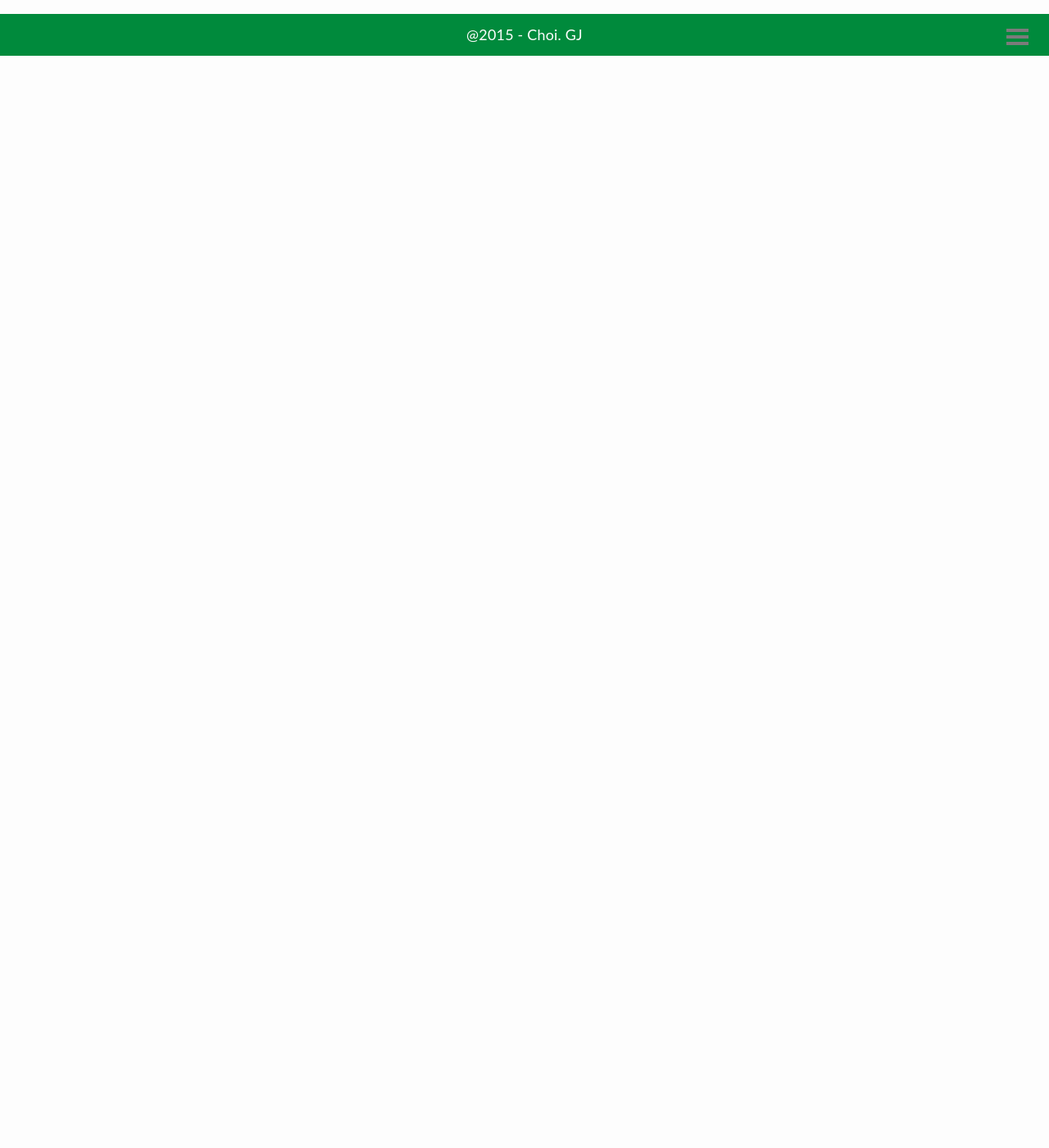
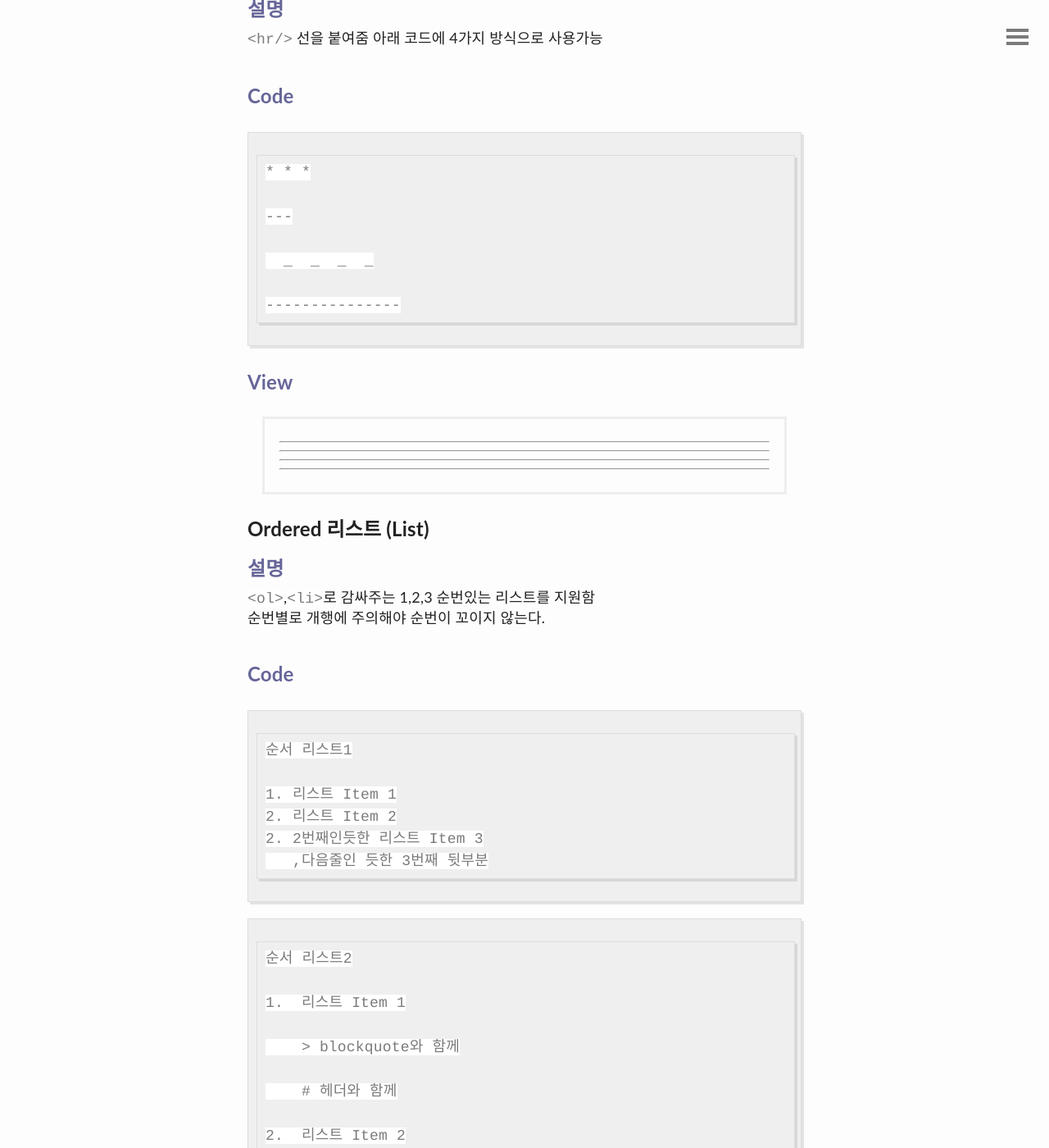
Before and after one commit to gjchoi/gjchoi.bak, a Jekyll site: the page built from _posts/2016-02-21-Kramdown(마크다운)-사용법.md, in a window 1280 px wide and 1400 px high, scrolled down 7864 px. Shown: the whole window at 82% size. Built offline with Jekyll 4.4.1, drawn with Linux system fonts in a browser that asks for light colours; comment, search, counter and statistics services are not loaded; before the commit the page ends 7932 px from its top, so only the background shows below that; some of the changed text lies outside the part shown.

Commit message:
Update 2016-02-21-Kramdown(마크다운)-사용법.md

```diff
--- a/_posts/2016-02-21-Kramdown(마크다운)-사용법.md
+++ b/_posts/2016-02-21-Kramdown(마크다운)-사용법.md
@@ -251,3 +251,111 @@ public static void main(String[] args){
 }
 ~~~
 </div>
+
+
+
+### 가로선 (Horizontal Rules)
+
+#### 설명
+`<hr/>` 선을 붙여줌
+아래 코드에 4가지 방식으로 사용가능
+
+#### Code
+
+~~~~~~~~~~
+* * *
+
+---
+
+  _  _  _  _
+
+---------------
+~~~~~~~~~~
+
+#### View
+
+<div class="view">
+* * *
+
+---
+
+  _  _  _  _
+
+---------------
+</div>
+
+
+### Ordered 리스트 (List)
+
+#### 설명
+
+`<ol>`,`<li>`로 감싸주는 1,2,3 순번있는 리스트를 지원함
+순번별로 개행에 주의해야 순번이 꼬이지 않는다.
+
+
+
+#### Code
+
+~~~~~~~~~~
+순서 리스트1
+
+1. 리스트 Item 1
+2. 리스트 Item 2
+2. 2번째인듯한 리스트 Item 3
+   ,다음줄인 듯한 3번째 뒷부분
+~~~~~~~~~~
+
+
+~~~~~~~~~~
+순서 리스트2
+
+1.  리스트 Item 1
+
+    > blockquote와 함께
+
+    # 헤더와 함께
+
+2.  리스트 Item 2
+~~~~~~~~~~
+
+
+~~~~~~~~~~
+순서 리스트3
+
+1. 리스트 Item 1
+   1. 서브 리스트 Item 1
+   2. 서브 리스트 Item 2
+   3. 서브 리스트 Item 3
+2. 리스트 Item 2
+~~~~~~~~~~
+
+##### 1. Ordered 리스트
+
+#### View
+
+<div class="view">
+순서 리스트1
+
+1. 리스트 Item 1
+2. 리스트 Item 2
+2. 2번째인듯한 리스트 Item 3
+   ,다음줄인 듯한 3번째 뒷부분
+
+순서 리스트2
+
+1.  리스트 Item 1
+
+    > blockquote와 함께
+
+    # 헤더와 함께
+
+2.  리스트 Item 2
+
+순서 리스트3
+
+1. 리스트 Item 1
+   1. 서브 리스트 Item 1
+   2. 서브 리스트 Item 2
+   3. 서브 리스트 Item 3
+2. 리스트 Item 2
+</div>
```
